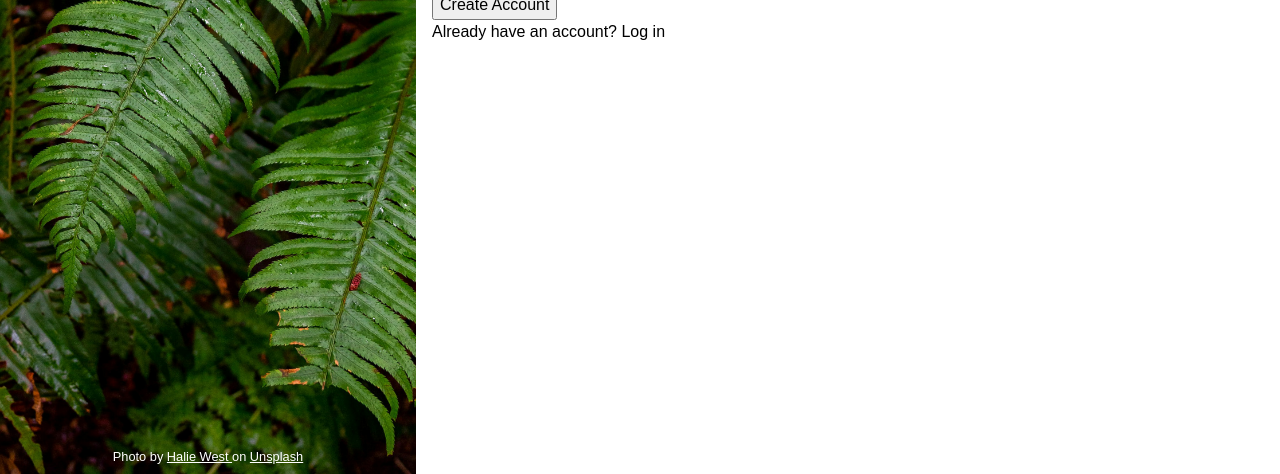
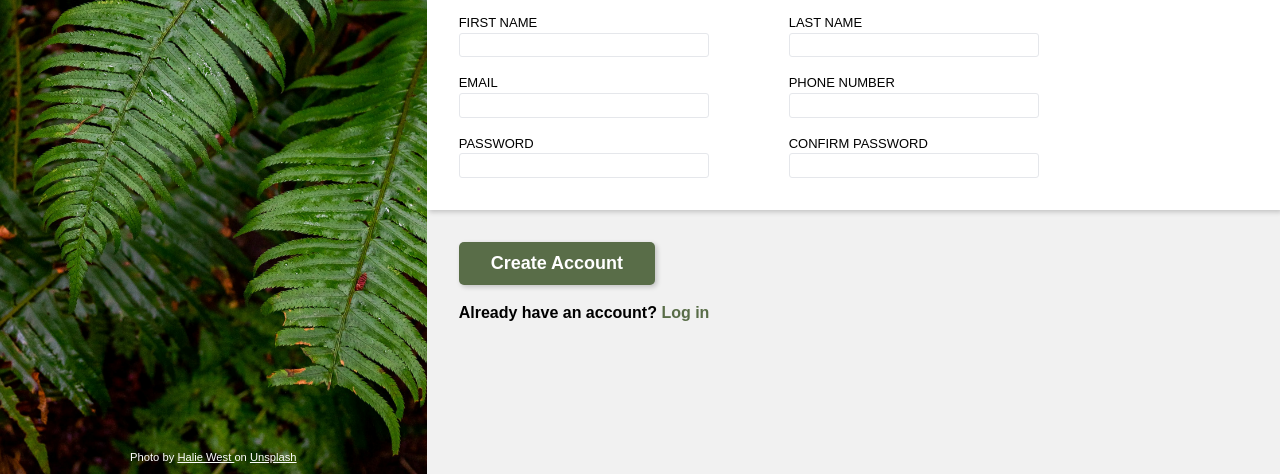
Before and after one commit to AndreaRaccagni/sign-up-form, a plain HTML site: page index.html in a window 1280 px wide. Shown: the part 326-800 px from the top of the page. Drawn offline with Linux system fonts and the light colour scheme; a web font is replaced by a local one.

Commit message:
Style form

```diff
--- a/assets/style.css
+++ b/assets/style.css
@@ -40,7 +40,8 @@ body,
 
 #container > section:last-child {
   flex: 2;
-  padding: 1rem;
+  font-size: large;
+  font-weight: bold;
 }
 
 #logo {
@@ -70,7 +71,7 @@ body,
 
 .photo-credit {
   color: white;
-  font-size: 0.8rem;
+  font-size: 0.7rem;
   padding: 0.5rem;
 }
 
@@ -78,3 +79,89 @@ a {
   color: white;
   text-decoration: underline;
 }
+form {
+  display: flex;
+  flex-direction: column;
+  justify-content: start;
+  align-items: start;
+  background-color: #f1f1f1;
+  height: 100%;
+}
+
+.form-header,
+.form-btn {
+  flex: 1;
+  gap: 1rem;
+  padding: 2rem;
+}
+
+.form-header {
+  display: flex;
+  flex-direction: column;
+  align-items: start;
+  justify-content: end;
+  padding-right: 10rem;
+}
+
+.form-inputs {
+  background-color: white;
+  flex: 1;
+  width: 100%;
+  padding: 2rem;
+  box-shadow: 2px 2px 5px rgba(0, 0, 0, 0.2);
+}
+
+.form-btn {
+  font-size: normal;
+}
+
+button {
+  color: white;
+  background-color: #596d48;
+  border: none;
+  border-radius: 5px;
+  padding: 0.5rem 2rem;
+  cursor: pointer;
+  box-shadow: 2px 2px 5px rgba(0, 0, 0, 0.2);
+}
+
+.form-btn p {
+  margin-top: 1rem;
+  font-size: 1rem;
+}
+
+.form-btn > p > span {
+  color: #596d48;
+}
+
+.inputs {
+  display: flex;
+  flex-wrap: wrap;
+  align-items: center;
+  justify-content: start;
+  gap: 5rem;
+  font-size: small;
+  font-weight: 500;
+  margin-top: 1rem;
+}
+
+.inputs label {
+  display: block;
+}
+
+input {
+  border: solid 1px #e5e7eb;
+  border-radius: 3px;
+  padding: 0.1rem 0.3rem;
+  width: 250px;
+}
+
+input:focus {
+  box-shadow: 2px 2px 5px rgba(0, 0, 0, 0.2);
+  border: solid 1px blue;
+  outline: none;
+}
+
+input:invalid {
+  border: solid 1px red;
+}
```
